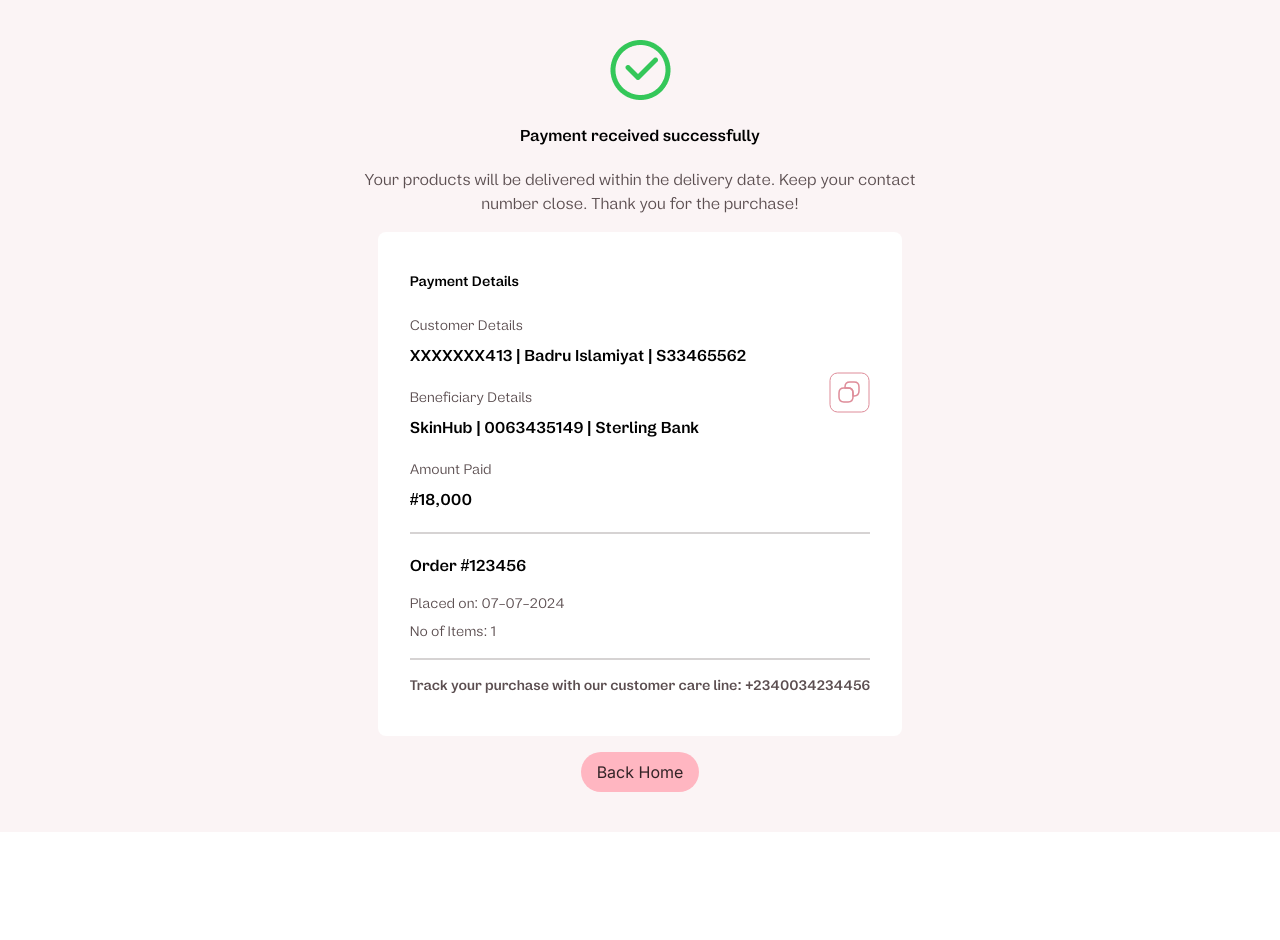
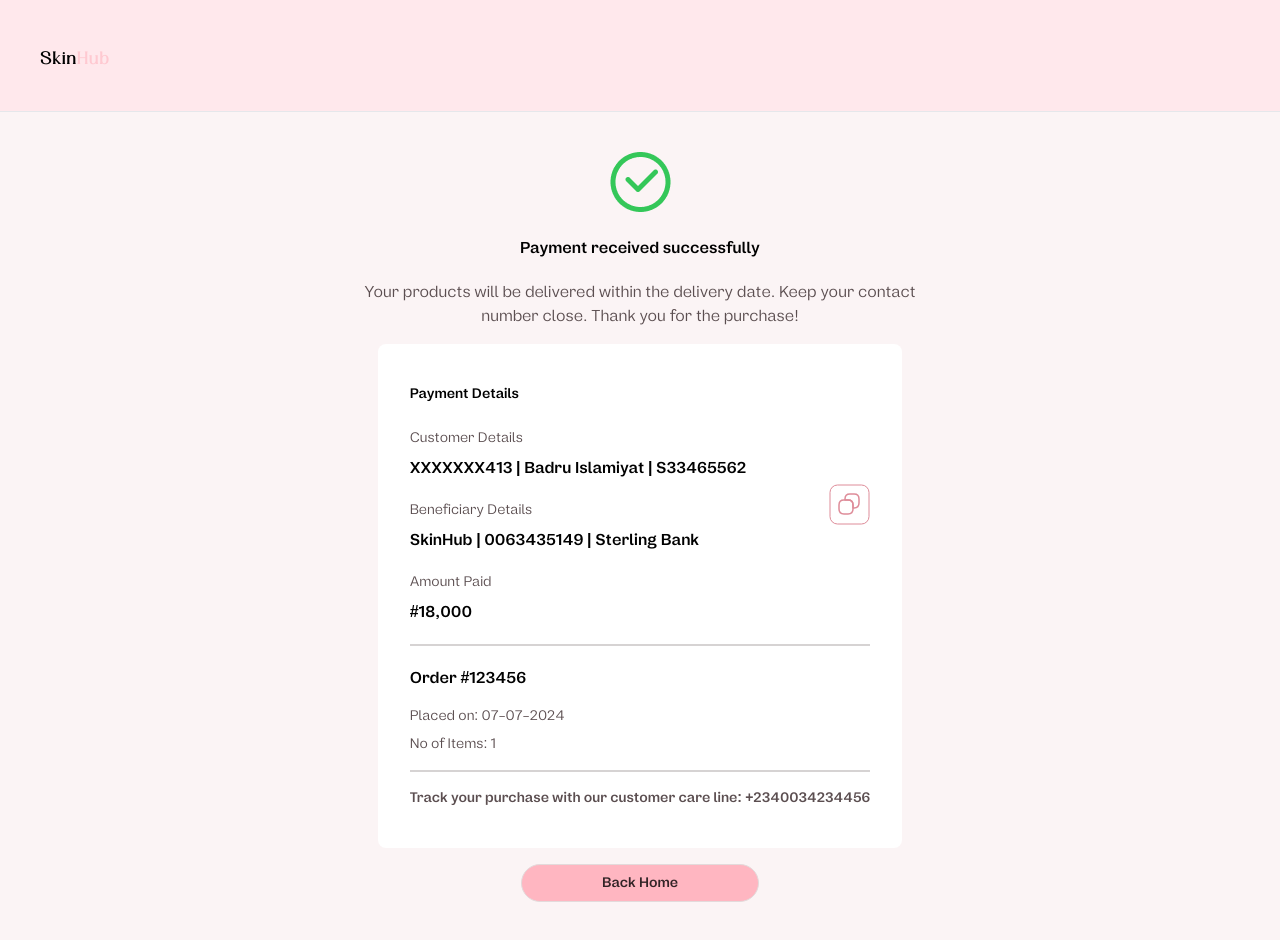
Before and after one commit to Apex10A/HNG-TASK-TWO, a Next.js app: page /payment in a window 1280 px wide. Before the commit the page ends 832 px from the top, so only its background shows below. Built offline with nearby package versions, Linux system fonts and the light colour scheme.

Commit message:
hopefully last commit for now

```diff
--- a/src/app/components/blackGirl/Black.jsx
+++ b/src/app/components/blackGirl/Black.jsx
@@ -10,7 +10,7 @@ const Black = () => {
       <div className='w-full bg-[#c78500] md:rounded-l-xl md:rounded-r-xl'>
       <div className='md:flex items-center justify-between'>
       <div>
-        <Image src={FaceCard} alt='' className='rounded-l-xl'/>
+        <Image src={FaceCard} alt='' className='rounded-l-xl with'/>
       </div>
 
       <div className='bg-[#c78500] h-full py-8 md:py-0'>
@@ -19,7 +19,7 @@ const Black = () => {
       </div>
 
       <div>
-        <Image src={BlackCombo} alt='' className='rounded-r-xl'/>
+        <Image src={BlackCombo} alt='' className='rounded-r-xl with'/>
       </div>
       </div>
       </div>
--- a/src/app/components/deliveryDetails/Payment.jsx
+++ b/src/app/components/deliveryDetails/Payment.jsx
@@ -4,6 +4,7 @@ import Link from 'next/link';
 import Image from 'next/image';
 import CopyIcon from '@/assets/SVG/CopyIcon';
 import SuccessTick from "../../../assets/Images/SuccesTick.png";
+import HeaderThree from '../header/HeaderThree';
 
 const Payment = () => {
   const [paymentSuccess, setPaymentSuccess] = useState(false);
@@ -18,7 +19,11 @@ const Payment = () => {
 
   if (paymentSuccess) {
     return (
-      <div className='flex flex-col items-center py-10 px-5 md:px-10 min-h-screen justify-center bg-[#fbf4f5] w-full'>
+      <div>
+        <div>
+          <HeaderThree/>
+        </div>
+        <div className='flex flex-col items-center py-10 px-5 md:px-10 min-h-screen justify-center bg-[#fbf4f5] w-full'>
         <div className='max-w-xl text-center flex flex-col items-center justify-center'>
           <Image src={SuccessTick} alt='' className='mx-auto '/>
           <p className='pt-6 pb-5 semibold'>Payment received successfully</p>
@@ -64,15 +69,22 @@ const Payment = () => {
           </div>
         </div>
 
+        <Link href='/'>
         <div>
-          <button className='bg-[#ffb6c1] text-[#332427] rounded-3xl px-4 py-2'>Back Home</button>
+          <button className='bg-[#ffb6c1] text-[#332427] rounded-3xl px-10 md:px-20 py-2 text-sm semibold border-[0.2px] border-[#e3dadb] w-full'>Back Home</button>
         </div>
+        </Link>
+      </div>
       </div>
     );
   }
 
   return (
-    <div className='flex flex-col items-center py-10 px-5 md:px-10 min-h-screen justify-center bg-[#fbf4f5] w-full'>
+    <div className=''>
+      <div>
+        <HeaderThree />
+      </div>
+      <div className='flex flex-col items-center py-10 px-5 md:px-10 min-h-screen justify-center bg-[#fbf4f5] w-full'>
       <div className='max-w-2xl text-center flex flex-col items-center justify-center'>
         <div>
           <p className='pt-6 pb-5 semibold'>Kindly make payment for your goods</p>
@@ -124,6 +136,7 @@ const Payment = () => {
         </div>
       </div>
     </div>
+    </div>
   );
 };
 
--- a/src/app/components/deliveryDetails/PaymentSuccessful.jsx
+++ b/src/app/components/deliveryDetails/PaymentSuccessful.jsx
@@ -52,9 +52,11 @@ const PaymentSuccessful = () => {
       </div>
       </div>
 
+      <Link href='/'>
       <div className=''>
-      <button className='bg-[#ffb6c1] text-[#332427] rounded-3xl px-4 py-2'>Back Home</button>
+      <button className='bg-[#ffb6c1] text-[#332427] rounded-3xl px-10 md:px-20 py-2'>Back Home</button>
       </div>
+      </Link>
     </div>
   )
 }
--- /dev/null
+++ b/src/app/components/header/HeaderThree.jsx
@@ -0,0 +1,13 @@
+import React from 'react'
+
+const HeaderThree = () => {
+  return (
+    <div className='bg-[#ffe8ec] h-20 md:h-28 border-b-[1.5px] pt-4 pb-2 md:px-10 px-5 border-[#000 flex items-center justify-start'>
+      <div className=''>
+         <h1 className='product text-left text-lg'>Skin<span className='text-[#ffc9d1]'>Hub</span></h1>
+      </div>
+    </div>
+  )
+}
+
+export default HeaderThree
--- a/src/app/components/product_listing/ProductThree.jsx
+++ b/src/app/components/product_listing/ProductThree.jsx
@@ -32,7 +32,7 @@ const ProductThree = () => {
     ];
 
     return (
-        <div className='min-h-screen relative bg-[#fbf4f5]'>
+        <div className=' relative bg-[#fbf4f5]'>
             <div className='px-10 py-32'>
                 <div className='grid grid-cols-1 sm:grid-cols-3 lg:grid-cols-5 gap-4'>
                     {ProductItemsDataTwo.map((item) => (
--- a/src/app/index.css
+++ b/src/app/index.css
@@ -62,3 +62,9 @@
       box-shadow: 0 4px 6px rgba(222, 140, 153, 0.5);
    }
   }
+
+  @media(max-width: 768px) {
+    .with{
+      width: 100%;
+    }
+  }
```
